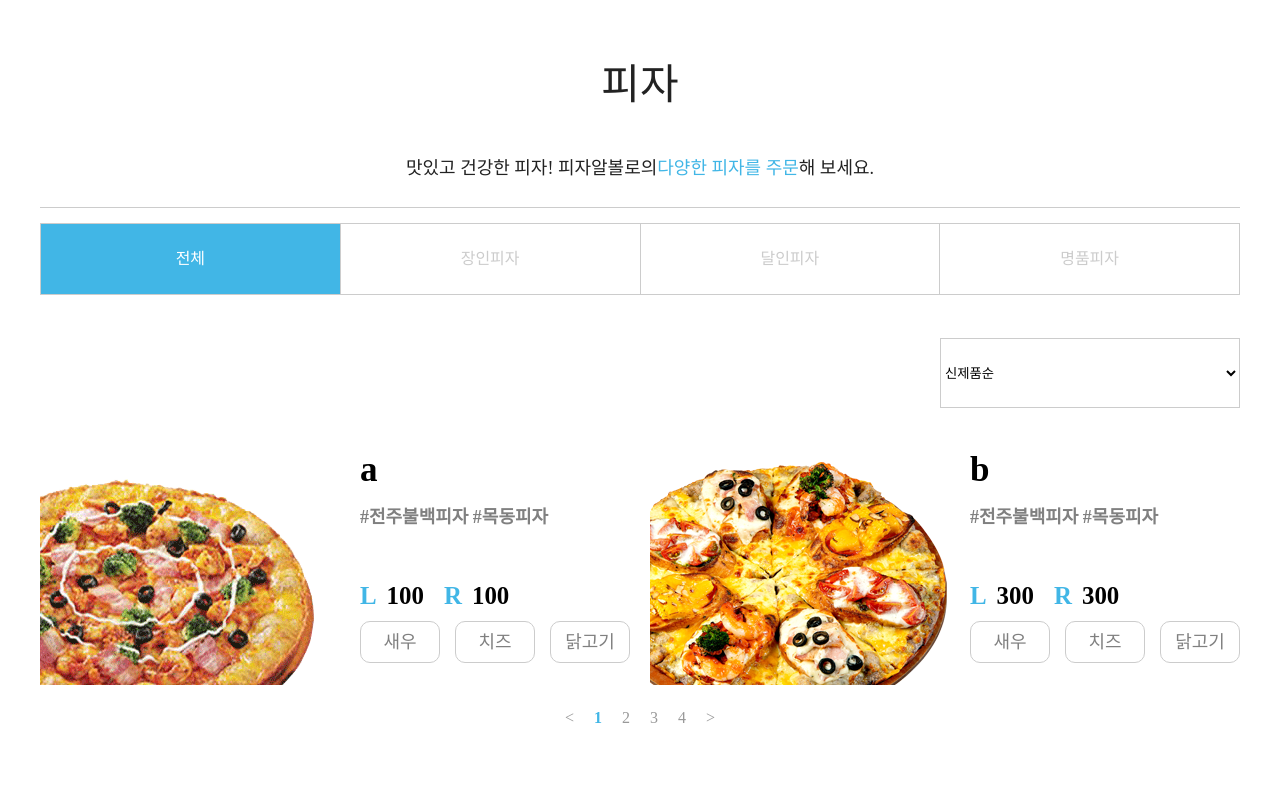
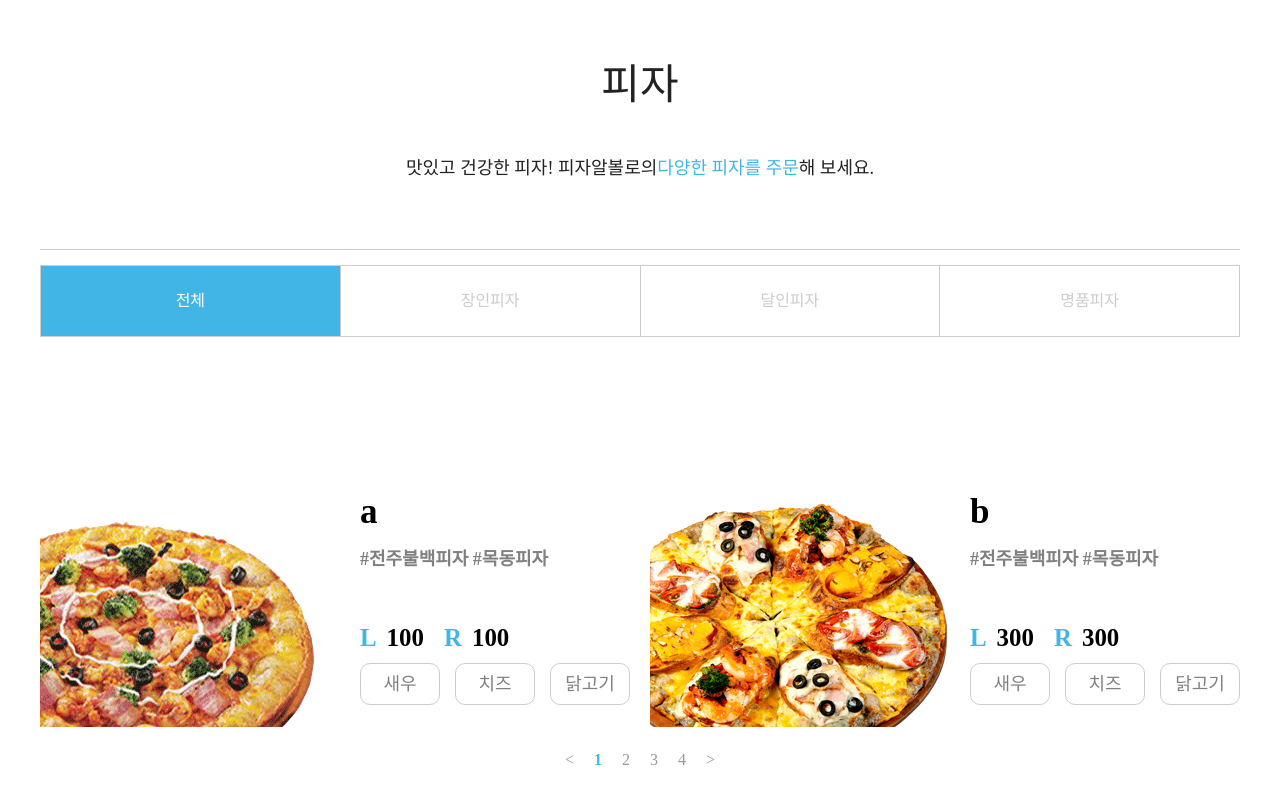
Before and after one commit to SE-WebProgramming-Term-Project/menuPages, a React (Create React App) app: page / in a window 1280 px wide. Built offline with nearby package versions, Linux system fonts and the light colour scheme.

Commit message:
css 파일 생성 및 import

```diff
--- a/src/menuPage/Cart.js
+++ b/src/menuPage/Cart.js
@@ -1,3 +1,4 @@
+import '../css/Cart.css'
 function Cart(){return(
     <h1>장바구니  페이지 입니다.</h1>
 )}
--- a/src/menuPage/Dtail.js
+++ /dev/null
@@ -1,7 +0,0 @@
-function Detail(){
-    return(
-    <h1>메뉴 상세 페이지 입니다.</h1>
-    )
-}
-
-export default Detail;
--- a/src/menuPage/Menu.js
+++ b/src/menuPage/Menu.js
@@ -178,17 +178,18 @@
   return (
       <div className="Layout">
         <header>
+          <div className="pc-pizzamenu-top-text">
+            <p className="pizzamenu-top-text-body2">피자</p>
+            <p className="pizzamenu-top-text-footer">
+              맛있고 건강한 피자! 피자알볼로의
+              <font color="#41b6e6">다양한 피자를 주문</font>해 보세요.
+            </p>
+          </div>
         </header>
 
         <main>
           <div className="container">
-            <div class="pc-pizzamenu-top-text">
-              <p class="pizzamenu-top-text-body2">피자</p>
-              <p class="pizzamenu-top-text-footer">
-                맛있고 건강한 피자! 피자알볼로의
-                <font color="#41b6e6">다양한 피자를 주문</font>해 보세요.
-              </p>
-            </div>
+
             <table className="kategorie_bar">
               <tbody>
               <tr>
@@ -264,10 +265,10 @@
                       <div className="link">
                         <div className="goto">
                           {/* Add onClick handler to trigger navigation */}
-                          <div className="info" onClick={handleDetailClick}>
+                          <div className="info" onClick={handleDetailClick}>//TODO 상세정보 선택시 상세정보 페이지로 이동
                             <img src="img/돋보기.png" alt="상세보기"></img>상세보기
                           </div>
-                          <div className="cart" onClick={handleCartClick}>
+                          <div className="cart" onClick={handleCartClick}> //TODO 장바구니 선택 시, alt로 장바구니에 담겼습니다. 출력 후 cart에 피자 정보 보내야됨
                             <img src="img/장바구니.png" alt="장바구니"></img>장바구니
                           </div>
                         </div>
```
Also changed, not shown: src/menuPage/Detail.js (added, +8 -0 lines), src/css/Cart.css (added), src/css/Detail.css (added), src/menuPage/Banner.js (deleted), src/menuPage/Header.js (deleted), src/menuPage/MenuCategory.js (deleted).
